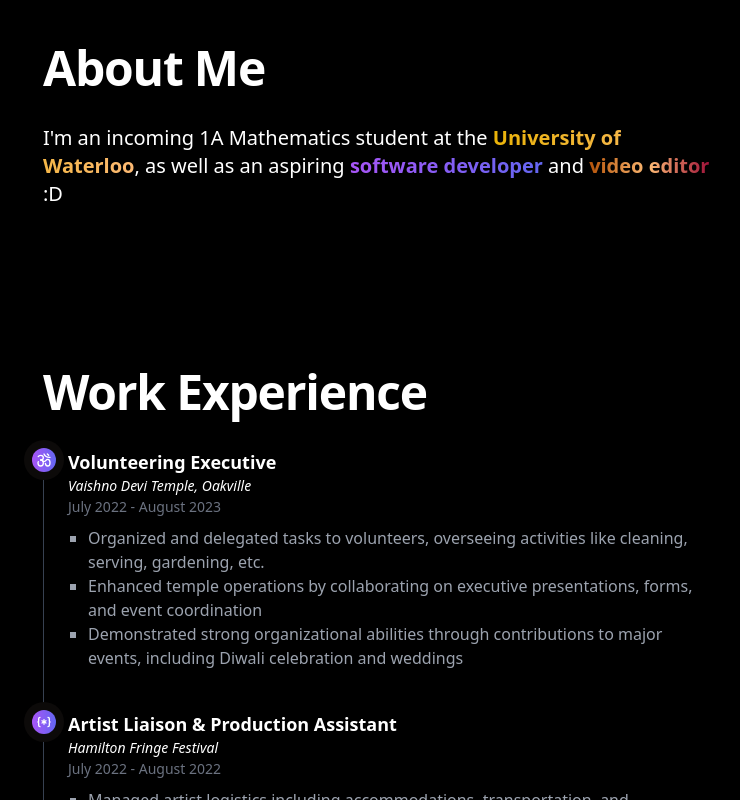
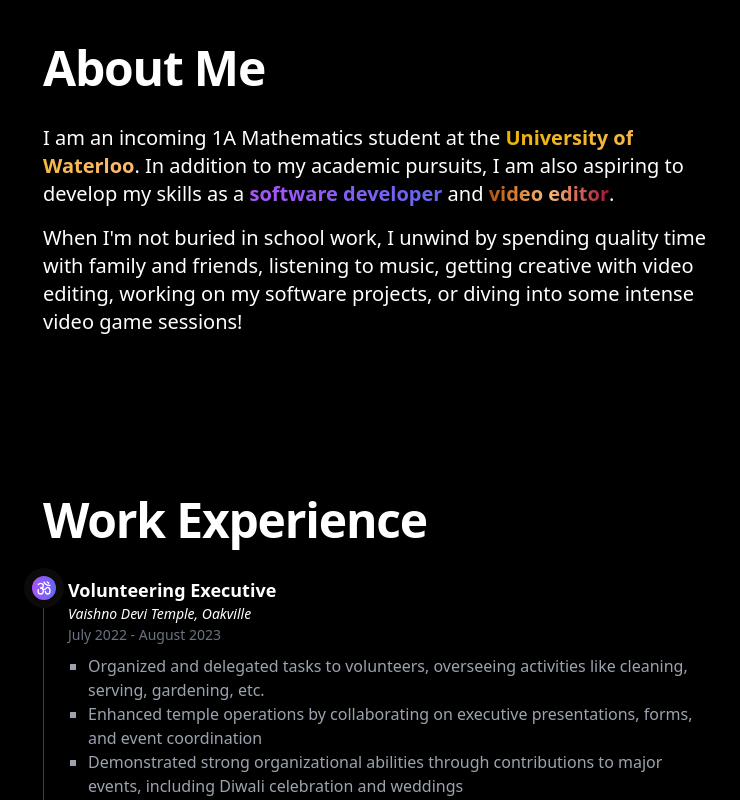
Before and after one commit to adithayyil/adithayyil.me, a React (Vite) app: page / in a window 1280 px wide. Shown: the part 760-1560 px from the top of the page, without its empty margins (261-1001 px from the left). Built offline with nearby package versions, Linux system fonts and the light colour scheme.

Commit message:
update about me + add visual work cards/routes

```diff
--- a/src/App.tsx
+++ b/src/App.tsx
@@ -5,7 +5,9 @@
 import About from "./components/About";
 import Projects from "./components/Projects";
 import Experiences from "./components/WorkExperiencesSection";
-import EditingWork from "./components/EditingWork";
+import VisualWork from "./components/VisualWork";
+import GraphicWork from "./components/GraphicWork";
+import VideoWork from "./components/VideoWork";
 import Resume from "./components/Resume";
 
 import "./index.css";
@@ -37,7 +39,7 @@
       <About />
       <Experiences />
       <Projects />
-      <EditingWork />
+      <VisualWork />
       <footer className="text-center text-gray-500">
         © 2023 Adithya Thayyil
       </footer>
@@ -53,6 +55,8 @@
         <Routes>
           <Route path="/" element={<HomePage />} />
           <Route path="/resume" element={<Resume />} />
+          <Route path="/graphic" element={<GraphicWork />} />
+          <Route path="/video" element={<VideoWork />} />
         </Routes>
       </main>
     </Router>
--- a/src/components/About.tsx
+++ b/src/components/About.tsx
@@ -6,22 +6,29 @@
       <h2 className="text-white text-3xl font-extrabold tracking-tight sm:text-4xl lg:text-5xl">
         About Me
       </h2>
-
-      <div className="prose prose-zinc prose-headings:scroll-mt-6 prose-a:text-blue-500 dark:prose-invert sm:prose-lg lg:prose-xl text-white text-base sm:text-lg lg:text-xl">
+      <div className="prose prose-zinc prose-headings:scroll-mt-6 prose-a:text-blue-500 dark:prose-invert sm:prose-lg lg:prose-xl text-white text-base sm:text-lg lg:text-xl space-y-4">
+        {" "}
         <p>
-          I'm an incoming 1A Mathematics student at the{" "}
+          I am an incoming 1A Mathematics student at the{" "}
           <strong className="bg-gradient-to-r from-yellow-500 to-orange-300 bg-clip-text text-center text-transparent">
             University of Waterloo
           </strong>
-          , as well as an aspiring{" "}
+          . In addition to my academic pursuits, I am also aspiring to develop
+          my skills as a{" "}
           <strong className="bg-gradient-to-r from-purple-500 to-indigo-500 bg-clip-text text-center text-transparent">
             software developer
           </strong>{" "}
           and{" "}
           <strong className="bg-gradient-to-r from-amber-700 via-orange-300 to-rose-800 bg-clip-text text-center text-transparent">
-            video editor{" "}
+            video editor
           </strong>
-          :D
+          .
+        </p>
+        <p>
+          When I'm not buried in school work, I unwind by spending quality time
+          with family and friends, listening to music, getting creative with
+          video editing, working on my software projects, or diving into some
+          intense video game sessions!
         </p>
       </div>
     </section>
--- a/src/components/EditingWork.tsx
+++ /dev/null
@@ -1,35 +0,0 @@
-import "../index.css";
-
-function EditingWork() {
-  return (
-    <section className="mx-auto my-24 max-w-2xl flex flex-col gap-8 sm:my-36 lg:my-40">
-      <h2 className="text-white text-3xl font-extrabold tracking-tight sm:text-4xl lg:text-5xl">
-        Editing Work
-      </h2>
-      <div className="p-4">
-        <div className="relative" style={{ paddingBottom: "56.25%" }}>
-          <iframe
-            className="absolute w-full h-full"
-            src="https://www.youtube.com/embed/PiSc1JMnXyU"
-            title="YouTube video player"
-            allow="accelerometer; autoplay; clipboard-write; encrypted-media; gyroscope; picture-in-picture; web-share"
-            allowFullScreen
-          ></iframe>
-        </div>
-      </div>
-      <div className="p-4">
-        <div className="relative" style={{ paddingBottom: "56.25%" }}>
-          <iframe
-            className="absolute w-full h-full"
-            src="https://www.youtube.com/embed/oXEShdN46wQ"
-            title="YouTube video player"
-            allow="accelerometer; autoplay; clipboard-write; encrypted-media; gyroscope; picture-in-picture; web-share"
-            allowFullScreen
-          ></iframe>
-        </div>
-      </div>
-    </section>
-  );
-}
-
-export default EditingWork;
--- /dev/null
+++ b/src/components/GraphicWork.tsx
@@ -0,0 +1,12 @@
+function GraphicWork() {
+  return (
+    <section className="mx-auto my-24 max-w-2xl flex flex-col gap-8 sm:my-36 lg:my-40">
+      <h2 className="text-white text-3xl font-extrabold tracking-tight sm:text-4xl lg:text-5xl">
+        Graphic Work
+      </h2>
+      <p className="text-white">Work in Progress...</p>
+    </section>
+  );
+}
+
+export default GraphicWork;
--- /dev/null
+++ b/src/components/VideoWork.tsx
@@ -0,0 +1,12 @@
+function GraphicWork() {
+  return (
+    <section className="mx-auto my-24 max-w-2xl flex flex-col gap-8 sm:my-36 lg:my-40">
+      <h2 className="text-white text-3xl font-extrabold tracking-tight sm:text-4xl lg:text-5xl">
+        Video Work
+      </h2>
+      <p className="text-white">Work in Progress...</p>
+    </section>
+  );
+}
+
+export default GraphicWork;
--- /dev/null
+++ b/src/components/VisualWork.tsx
@@ -0,0 +1,30 @@
+import { Link } from "react-router-dom";
+
+function VisualWork() {
+  return (
+    <section className="mx-auto my-24 max-w-2xl flex flex-col gap-8 sm:my-36 lg:my-40">
+      <h2 className="text-white text-3xl font-extrabold tracking-tight sm:text-4xl lg:text-5xl">
+        Visual Work
+      </h2>
+
+      <div className="grid grid-cols-2 gap-4 text-white">
+        <Link
+          to="/video"
+          className="bg-black p-6 rounded-lg shadow-md border border-white hover:shadow-lg transition duration-300 transform hover:-translate-y-1 flex flex-col"
+        >
+          <h3 className="text-xl font-semibold mb-2">Video Work</h3>
+          {/* <p className="text-sm">Typography, 3D, Game Editing...</p> */}
+        </Link>
+        <Link
+          to="/graphic"
+          className="bg-black p-6 rounded-lg shadow-md border border-white hover:shadow-lg transition duration-300 transform hover:-translate-y-1 flex flex-col"
+        >
+          <h3 className="text-xl font-semibold mb-2">Graphic Work</h3>
+          {/* <p className="text-sm">Logos, Designs, Abstract stuff...</p> */}
+        </Link>
+      </div>
+    </section>
+  );
+}
+
+export default VisualWork;
```
Also changed, not shown: 1 other file (tests, documents, lock files or other folders).
